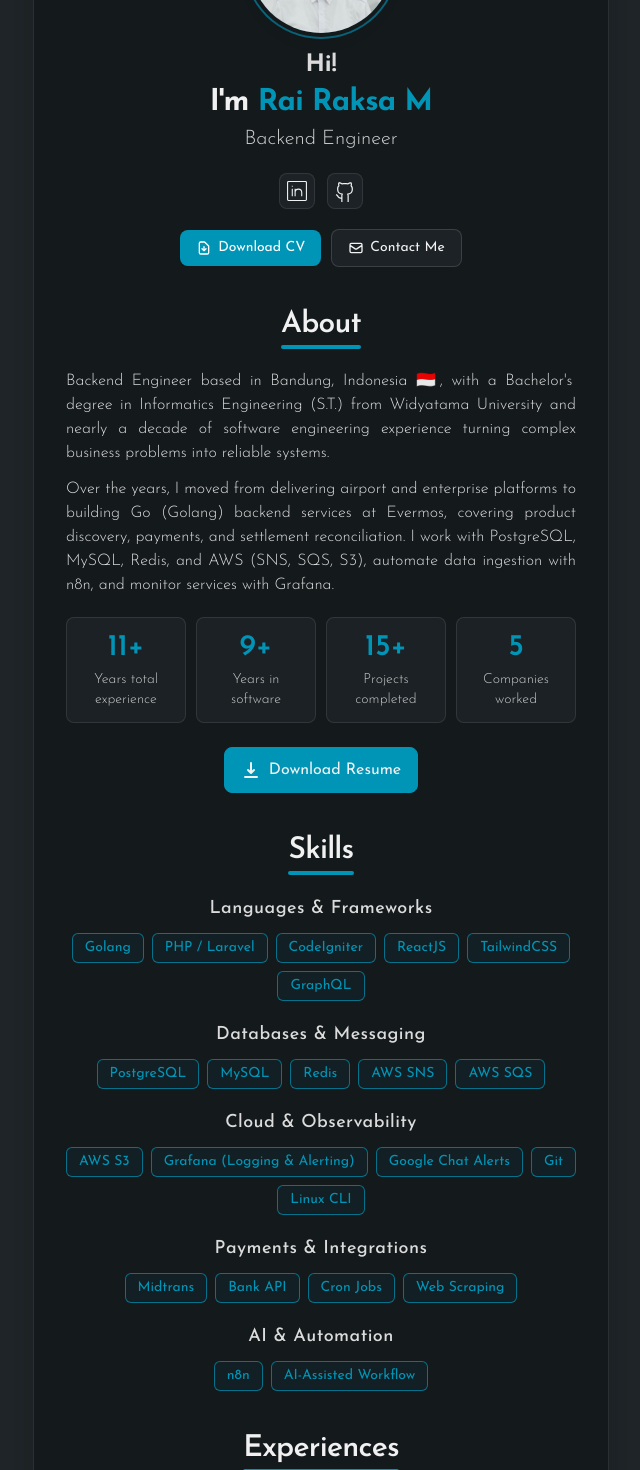
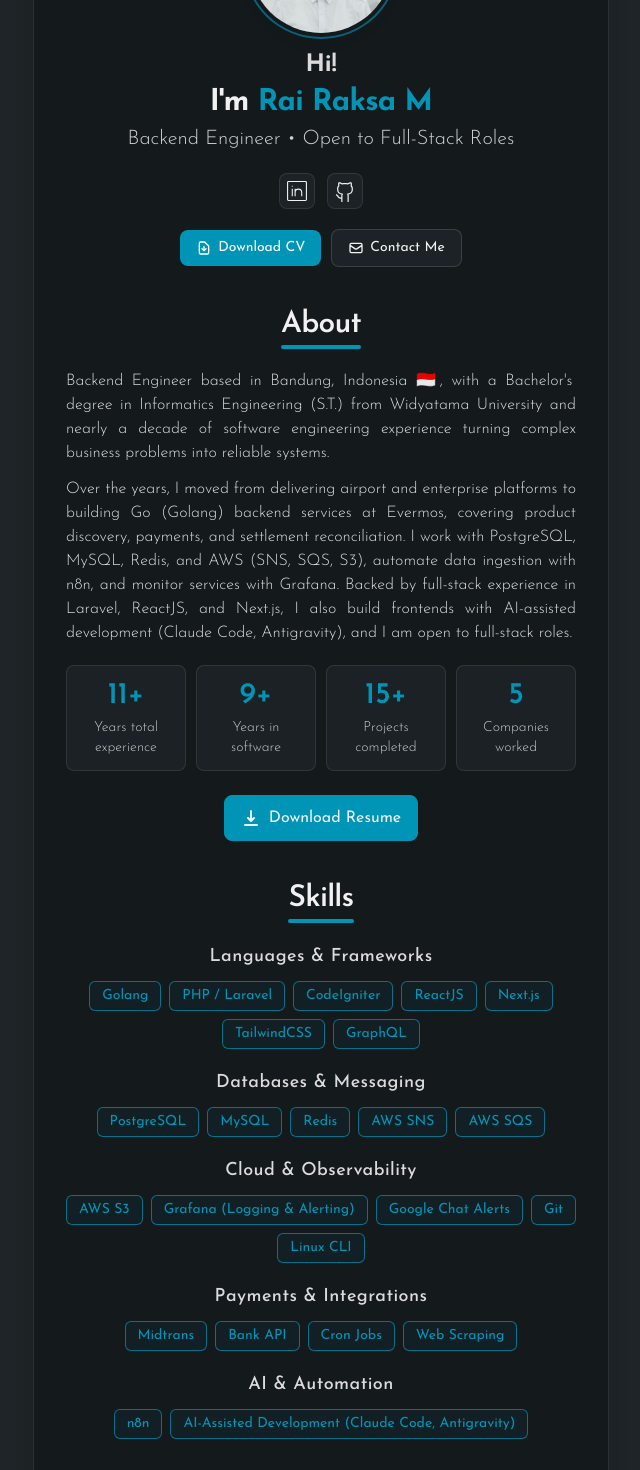
Before and after one commit to rairaksa/rairaksa.github.io, a React (Vite) app: page / in a window 1280 px wide. Shown: the part 200-1670 px from the top of the page, without its empty margins (319-959 px from the left). Built offline with nearby package versions, Linux system fonts and the light colour scheme.

Commit message:
feat(portfolio): add open to full-stack roles, Next.js and AI-assisted frontend

```diff
--- a/index.html
+++ b/index.html
@@ -7,7 +7,7 @@
     <meta name="theme-color" content="#14191C" />
     <meta
       name="description"
-      content="Rai Raksa Muhamad — Backend Engineer specializing in Golang, Laravel, PostgreSQL, MySQL, Redis, and AWS (SNS, SQS, S3)."
+      content="Rai Raksa Muhamad — Backend Engineer (open to full-stack roles) specializing in Golang, Laravel, PostgreSQL, MySQL, Redis, and AWS (SNS, SQS, S3)."
     />
     <meta
       name="keywords"
--- a/src/data/profileData.js
+++ b/src/data/profileData.js
@@ -1,13 +1,13 @@
 export const profileData = {
   name: 'Rai Raksa Muhamad',
   shortName: 'Rai Raksa M',
-  role: 'Backend Engineer',
+  role: 'Backend Engineer • Open to Full-Stack Roles',
   location: 'Bandung, Indonesia 🇮🇩',
   avatar: './assets/img/rai.jpg',
   resumeUrl: './file/cv.pdf',
   bio: [
     "Backend Engineer based in Bandung, Indonesia 🇮🇩, with a Bachelor's degree in Informatics Engineering (S.T.) from Widyatama University and nearly a decade of software engineering experience turning complex business problems into reliable systems.",
-    'Over the years, I moved from delivering airport and enterprise platforms to building Go (Golang) backend services at Evermos, covering product discovery, payments, and settlement reconciliation. I work with PostgreSQL, MySQL, Redis, and AWS (SNS, SQS, S3), automate data ingestion with n8n, and monitor services with Grafana.',
+    'Over the years, I moved from delivering airport and enterprise platforms to building Go (Golang) backend services at Evermos, covering product discovery, payments, and settlement reconciliation. I work with PostgreSQL, MySQL, Redis, and AWS (SNS, SQS, S3), automate data ingestion with n8n, and monitor services with Grafana. Backed by full-stack experience in Laravel, ReactJS, and Next.js, I also build frontends with AI-assisted development (Claude Code, Antigravity), and I am open to full-stack roles.',
   ],
   stats: [
     { value: '11+', description: 'Years total experience' },
@@ -51,6 +51,7 @@ export const skillsData = [
       { name: 'PHP / Laravel' },
       { name: 'CodeIgniter' },
       { name: 'ReactJS' },
+      { name: 'Next.js' },
       { name: 'TailwindCSS' },
       { name: 'GraphQL' },
     ],
@@ -88,7 +89,7 @@ export const skillsData = [
     category: 'AI & Automation',
     data: [
       { name: 'n8n' },
-      { name: 'AI-Assisted Workflow' },
+      { name: 'AI-Assisted Development (Claude Code, Antigravity)' },
     ],
   },
 ];
@@ -101,7 +102,7 @@ export const experiencesData = [
         year: '2022 - Present',
         position: 'Backend Engineer',
         description:
-          'Build Go backend services across product discovery, payments, and settlement reconciliation. Monitor services with Grafana, investigating error logs and alerting to Google Chat.',
+          'Build Go backend services across product discovery, payments, and settlement reconciliation. Monitor services with Grafana, investigating error logs and alerting to Google Chat. Also deliver frontend work (Next.js) using AI-assisted development when needed.',
       },
     ],
   },
@@ -204,9 +205,9 @@ export const portfolioHighlightsData = [
       'Automatic matching: settlement records are linked to orders by order code (internal) and reference number (external). Statuses: Open, Settled, Orphan (settlement arrived late), and Need Review (amounts differ).',
       'Finance review: finance reviews the list, decides the reconciled amount for Need Review items, and marks records as Reconciled.',
       'Settlement validation: a worker sums reconciled amounts per settlement ID and compares the total with the gateway transfer in the bank mutation (from the shared bank crawler or email via n8n). A match marks the settlement Completed and ready for accounting sync.',
-      'Dashboard: reconciliation grouped by settlement ID.',
+      'Dashboard: reconciliation grouped by settlement ID. When the frontend engineer was busy, I built frontend parts of the dashboard myself in Next.js using AI-assisted development (Claude Code, Antigravity).',
     ],
-    technologies: ['Golang', 'n8n', 'AWS S3', 'REST API', 'Web Scraping'],
+    technologies: ['Golang', 'Next.js', 'n8n', 'AWS S3', 'REST API', 'Web Scraping'],
   },
 ];
 
```
Also changed, not shown: 1 other file (tests, documents, lock files or other folders).
